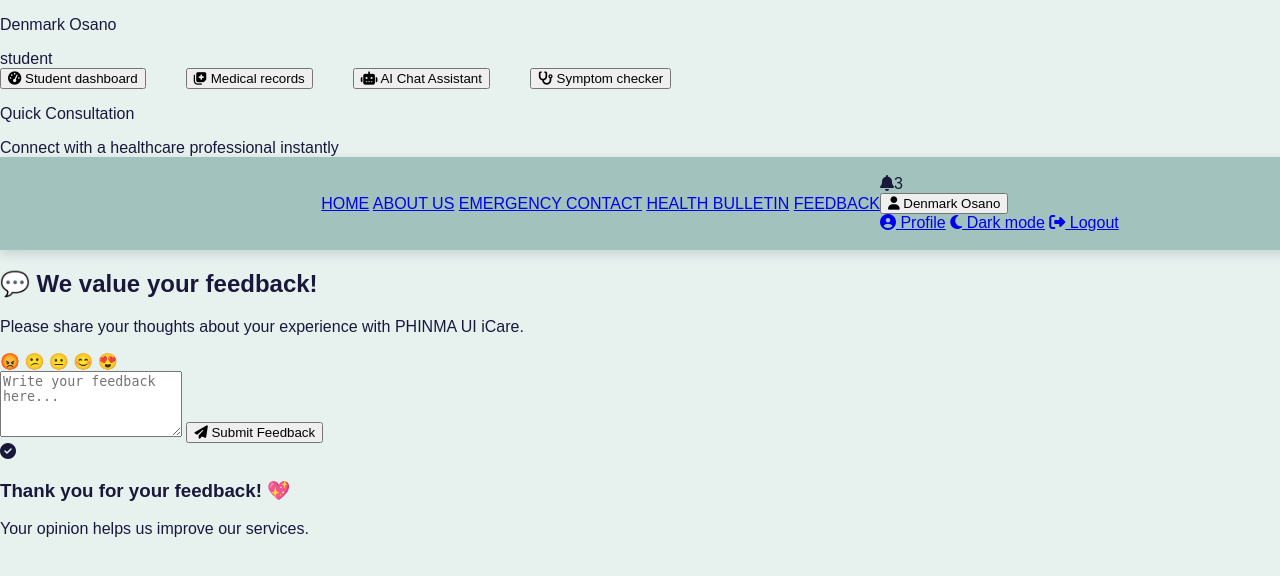
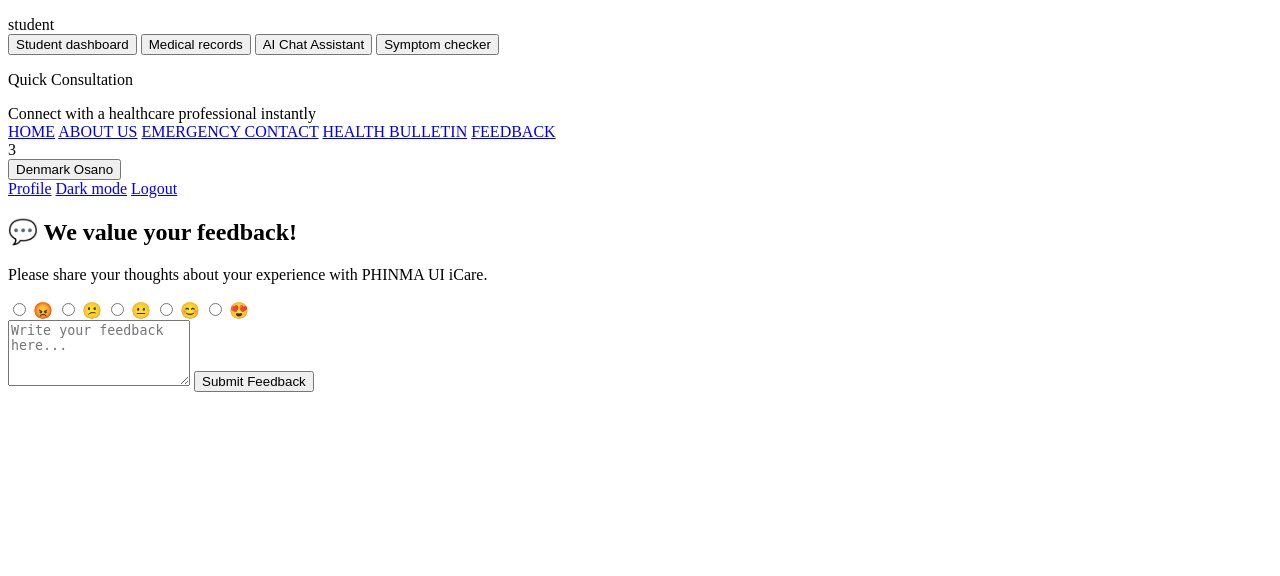
Before and after one commit to Khai16/MINI-CAPSTONE, a Flask app: page /feedback in a window 1280 px wide; the page is wider, and only the part inside the window is pictured. Shown: the top 576 px of that part. Run offline with Flask 3, Linux system fonts and the light colour scheme.

Commit message:
feedback.html

```diff
--- a/miniCapstone/templates/feedback.html
+++ b/miniCapstone/templates/feedback.html
@@ -4,8 +4,6 @@
   <meta charset="UTF-8" />
   <meta name="viewport" content="width=device-width, initial-scale=1.0"/>
   <title>Feedback | PHINMA UI iCare</title>
-  <link rel="stylesheet" href="https://cdnjs.cloudflare.com/ajax/libs/font-awesome/6.4.0/css/all.min.css">
-  <link rel="stylesheet" href="dashboard.css" />
   <link rel="stylesheet" href="feedback.css" />
 </head>
 <body>
@@ -15,7 +13,7 @@
     <aside class="sidebar">
       <div class="profile-card">
         <div class="profile-img"></div>
-        <p class="name">Denmark Osano</p>
+        <p class="name"></p>
         <span class="role">student</span>
       </div>
       <nav class="menu">
@@ -58,60 +56,36 @@
         <h2>💬 We value your feedback!</h2>
         <p>Please share your thoughts about your experience with PHINMA UI iCare.</p>
 
-        <form id="feedbackForm" class="feedback-form fade-in-up">
+        <form action="#" method="post" class="feedback-form fade-in-up">
           <div class="rating">
-            <span class="emoji" data-value="1">😡</span>
-            <span class="emoji" data-value="2">😕</span>
-            <span class="emoji" data-value="3">😐</span>
-            <span class="emoji" data-value="4">😊</span>
-            <span class="emoji" data-value="5">😍</span>
+            <label>
+              <input type="radio" name="rating" value="1" required>
+              <span class="emoji">😡</span>
+            </label>
+            <label>
+              <input type="radio" name="rating" value="2">
+              <span class="emoji">😕</span>
+            </label>
+            <label>
+              <input type="radio" name="rating" value="3">
+              <span class="emoji">😐</span>
+            </label>
+            <label>
+              <input type="radio" name="rating" value="4">
+              <span class="emoji">😊</span>
+            </label>
+            <label>
+              <input type="radio" name="rating" value="5">
+              <span class="emoji">😍</span>
+            </label>
           </div>
 
-          <textarea id="feedbackText" rows="4" placeholder="Write your feedback here..." required></textarea>
+          <textarea name="feedbackText" rows="4" placeholder="Write your feedback here..." required></textarea>
 
           <button type="submit"><i class="fas fa-paper-plane"></i> Submit Feedback</button>
         </form>
-
-        <div class="thank-you hidden">
-          <i class="fas fa-check-circle"></i>
-          <h3>Thank you for your feedback! 💖</h3>
-          <p>Your opinion helps us improve our services.</p>
-        </div>
       </section>
     </main>
   </div>
-
-  <script>
-    const emojis = document.querySelectorAll('.emoji');
-    const feedbackForm = document.getElementById('feedbackForm');
-    const feedbackText = document.getElementById('feedbackText');
-    const thankYou = document.querySelector('.thank-you');
-    let selectedRating = 0;
-
-    // Emoji animation and selection
-    emojis.forEach(emoji => {
-      emoji.addEventListener('click', () => {
-        emojis.forEach(e => e.classList.remove('selected'));
-        emoji.classList.add('selected');
-        selectedRating = emoji.dataset.value;
-      });
-    });
-
-    // Form submission with animation
-    feedbackForm.addEventListener('submit', (e) => {
-      e.preventDefault();
-      if (selectedRating === 0) {
-        alert('Please select a rating before submitting.');
-        return;
-      }
-
-      feedbackForm.classList.add('fade-out');
-      setTimeout(() => {
-        feedbackForm.classList.add('hidden');
-        thankYou.classList.remove('hidden');
-        thankYou.classList.add('pop-in');
-      }, 800);
-    });
-  </script>
 </body>
 </html>
```
